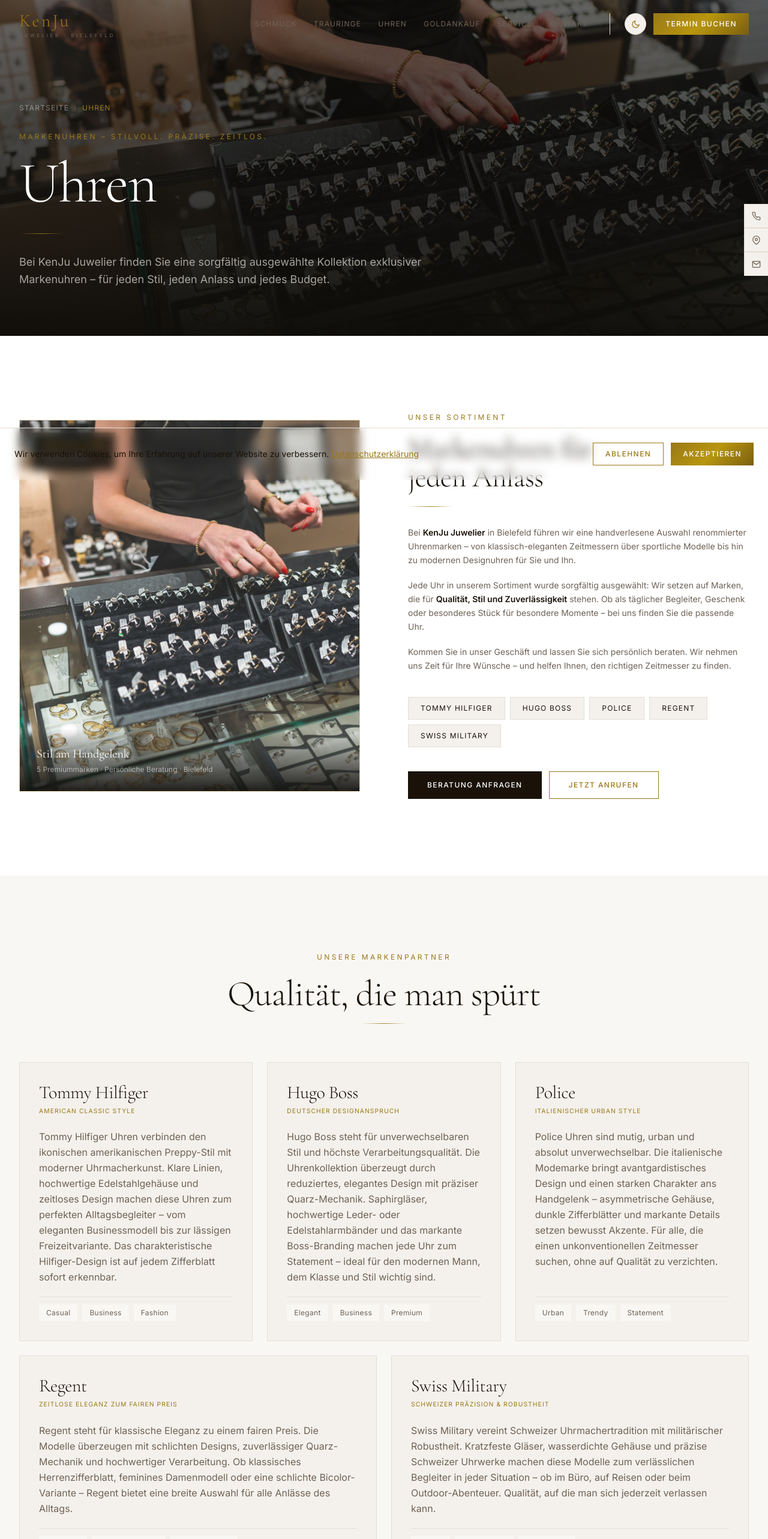
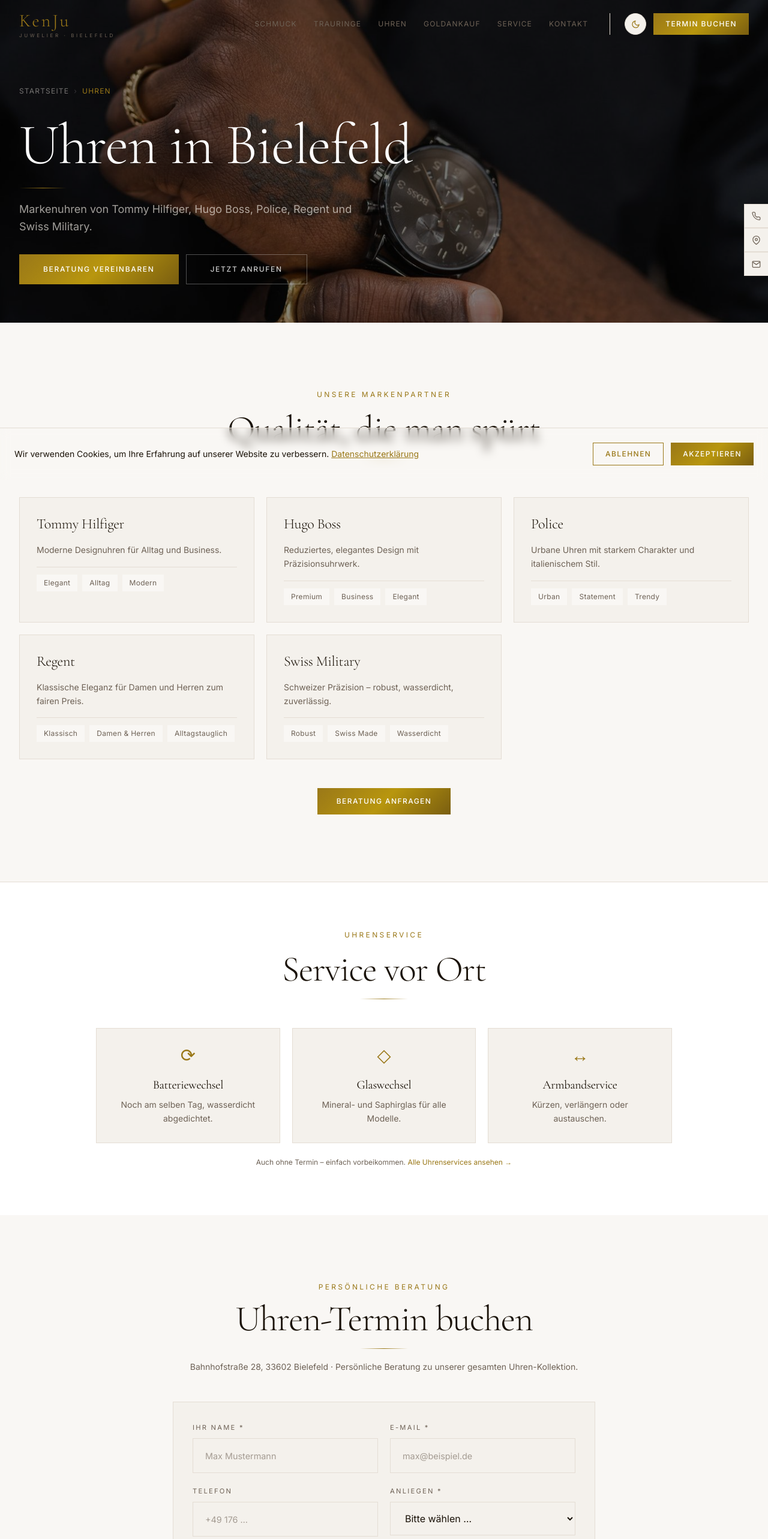
Before and after one commit to Rabi-dev1/Kenju-Juwelier, a Next.js app: page /uhren in a window 1280 px wide. Shown: the top 2566 px of the page at 60% size. Built offline with nearby package versions, Linux system fonts and the light colour scheme.

Commit message:
Uhren: neues Hero-Bild, Text radikal gekuerzt, Markenkarten kompakter, Service-Vorschau

```diff
--- a/app/uhren/page.tsx
+++ b/app/uhren/page.tsx
@@ -5,186 +5,110 @@
 import AppointmentForm from '@/components/AppointmentForm';
 
 export const metadata: Metadata = {
-  title: 'Uhren – Tommy Hilfiger, Hugo Boss, Police & mehr | KenJu Juwelier Bielefeld',
-  description: 'Exklusive Markenuhren bei KenJu Juwelier Bielefeld: Tommy Hilfiger, Hugo Boss, Police, Regent und Swiss Military. Persönliche Beratung und fachkundiger Uhrenservice vor Ort.',
-  keywords: ['Uhren Bielefeld', 'Tommy Hilfiger Uhren', 'Hugo Boss Uhren', 'Police Uhren', 'Regent Uhren', 'Swiss Military Uhren', 'Juwelier Bielefeld'],
+  title: 'Uhren in Bielefeld – Tommy Hilfiger, Hugo Boss & mehr | KenJu Juwelier',
+  description: 'Markenuhren bei KenJu Juwelier Bielefeld: Tommy Hilfiger, Hugo Boss, Police, Regent und Swiss Military. Persönliche Beratung vor Ort.',
+  keywords: ['Uhren Bielefeld', 'Tommy Hilfiger Uhren', 'Hugo Boss Uhren', 'Police Uhren', 'Juwelier Bielefeld'],
   alternates: { canonical: 'https://kenju-juwelier.de/uhren' },
 };
 
 const brands = [
   {
     name: 'Tommy Hilfiger',
-    subtitle: 'American Classic Style',
-    desc: 'Tommy Hilfiger Uhren verbinden den ikonischen amerikanischen Preppy-Stil mit moderner Uhrmacherkunst. Klare Linien, hochwertige Edelstahlgehäuse und zeitloses Design machen diese Uhren zum perfekten Alltagsbegleiter – vom eleganten Businessmodell bis zur lässigen Freizeitvariante. Das charakteristische Hilfiger-Design ist auf jedem Zifferblatt sofort erkennbar.',
-    tags: ['Casual', 'Business', 'Fashion'],
+    desc: 'Moderne Designuhren für Alltag und Business.',
+    tags: ['Elegant', 'Alltag', 'Modern'],
   },
   {
     name: 'Hugo Boss',
-    subtitle: 'Deutscher Designanspruch',
-    desc: 'Hugo Boss steht für unverwechselbaren Stil und höchste Verarbeitungsqualität. Die Uhrenkollektion überzeugt durch reduziertes, elegantes Design mit präziser Quarz-Mechanik. Saphirgläser, hochwertige Leder- oder Edelstahlarmbänder und das markante Boss-Branding machen jede Uhr zum Statement – ideal für den modernen Mann, dem Klasse und Stil wichtig sind.',
-    tags: ['Elegant', 'Business', 'Premium'],
+    desc: 'Reduziertes, elegantes Design mit Präzisionsuhrwerk.',
+    tags: ['Premium', 'Business', 'Elegant'],
   },
   {
     name: 'Police',
-    subtitle: 'Italienischer Urban Style',
-    desc: 'Police Uhren sind mutig, urban und absolut unverwechselbar. Die italienische Modemarke bringt avantgardistisches Design und einen starken Charakter ans Handgelenk – asymmetrische Gehäuse, dunkle Zifferblätter und markante Details setzen bewusst Akzente. Für alle, die einen unkonventionellen Zeitmesser suchen, ohne auf Qualität zu verzichten.',
-    tags: ['Urban', 'Trendy', 'Statement'],
+    desc: 'Urbane Uhren mit starkem Charakter und italienischem Stil.',
+    tags: ['Urban', 'Statement', 'Trendy'],
   },
   {
     name: 'Regent',
-    subtitle: 'Zeitlose Eleganz zum fairen Preis',
-    desc: 'Regent steht für klassische Eleganz zu einem fairen Preis. Die Modelle überzeugen mit schlichten Designs, zuverlässiger Quarz-Mechanik und hochwertiger Verarbeitung. Ob klassisches Herrenzifferblatt, feminines Damenmodell oder eine schlichte Bicolor-Variante – Regent bietet eine breite Auswahl für alle Anlässe des Alltags.',
+    desc: 'Klassische Eleganz für Damen und Herren zum fairen Preis.',
     tags: ['Klassisch', 'Damen & Herren', 'Alltagstauglich'],
   },
   {
     name: 'Swiss Military',
-    subtitle: 'Schweizer Präzision & Robustheit',
-    desc: 'Swiss Military vereint Schweizer Uhrmachertradition mit militärischer Robustheit. Kratzfeste Gläser, wasserdichte Gehäuse und präzise Schweizer Uhrwerke machen diese Modelle zum verlässlichen Begleiter in jeder Situation – ob im Büro, auf Reisen oder beim Outdoor-Abenteuer. Qualität, auf die man sich jederzeit verlassen kann.',
-    tags: ['Robust', 'Wasserdicht', 'Swiss Made'],
+    desc: 'Schweizer Präzision – robust, wasserdicht, zuverlässig.',
+    tags: ['Robust', 'Swiss Made', 'Wasserdicht'],
   },
+];
+
+const services = [
+  { icon: '⟳', title: 'Batteriewechsel', desc: 'Noch am selben Tag, wasserdicht abgedichtet.' },
+  { icon: '◇', title: 'Glaswechsel',     desc: 'Mineral- und Saphirglas für alle Modelle.' },
+  { icon: '↔', title: 'Armbandservice',  desc: 'Kürzen, verlängern oder austauschen.' },
 ];
 
 export default function UhrenPage() {
   return (
     <>
-      <CategoryHero
-        title="Uhren"
-        subtitle="Markenuhren – Stilvoll. Präzise. Zeitlos."
-        description="Bei KenJu Juwelier finden Sie eine sorgfältig ausgewählte Kollektion exklusiver Markenuhren – für jeden Stil, jeden Anlass und jedes Budget."
-        imageSrc="/images/creolen.jpg"
-        imageAlt="Uhren Kollektion KenJu Juwelier Bielefeld"
-        breadcrumb="Uhren"
-        pageUrl="https://kenju-juwelier.de/uhren"
+      {/* ── HERO ─────────────────────────────────────────── */}
+      <section
+        className="relative flex items-end pb-16 pt-36 overflow-hidden"
+        style={{ background: '#0F0D0A', minHeight: '65vh' }}
+      >
+        <div className="absolute inset-0">
+          <Image
+            src="/images/uhrhero.jpg"
+            alt="Markenuhren KenJu Juwelier Bielefeld"
+            fill
+            sizes="100vw"
+            className="object-cover"
+            priority
           />
-
-      {/* ── Intro: 1 Bild + starker Text ─────────────────── */}
-      <section className="py-32" style={{ backgroundColor: 'var(--kj-bg)' }}>
-        <div className="max-w-7xl mx-auto px-4 sm:px-6 lg:px-8">
-          <div className="grid grid-cols-1 lg:grid-cols-2 gap-20 items-center">
-
-            {/* Das EINE premium Bild der gesamten Seite */}
-            <div className="relative h-[480px] lg:h-[620px] overflow-hidden gold-border group">
-              <Image
-                src="/images/creolen.jpg"
-                alt="Markenuhren bei KenJu Juwelier Bielefeld"
-                fill
-                sizes="(max-width: 1024px) 100vw, 50vw"
-                className="object-cover img-zoom"
-                priority
-                style={{ opacity: 0.88 }}
-              />
-              <div className="img-caption">
-                <p className="font-serif text-xl text-white">Stil am Handgelenk</p>
-                <p className="font-sans text-xs mt-1" style={{ color: 'rgba(255,255,255,0.55)' }}>
-                  5 Premiummarken · Persönliche Beratung · Bielefeld
-                </p>
-              </div>
-              <div
-                className="absolute top-5 left-5 px-4 py-3"
-                style={{ background: 'rgba(15,13,10,0.85)', border: '1px solid rgba(201,168,76,0.4)' }}
-              >
-                <p className="font-sans text-xs tracking-widest uppercase" style={{ color: 'var(--kj-gold)' }}>Markenuhren</p>
-                <p className="font-serif text-sm text-white mt-0.5">KenJu Juwelier</p>
-              </div>
+          <div className="absolute inset-0" style={{ background: 'rgba(0,0,0,0.48)' }} />
         </div>
 
-            {/* Text */}
-            <div>
-              <p className="section-subtitle mb-5">Unser Sortiment</p>
-              <h2 className="font-serif text-4xl md:text-5xl font-light leading-tight mb-6" style={{ color: 'var(--kj-text)' }}>
-                Markenuhren für<br />jeden Anlass
-              </h2>
-              <div className="divider-gold mb-8" />
-              <p className="font-sans text-sm leading-relaxed mb-5" style={{ color: 'var(--kj-muted)' }}>
-                Bei <strong style={{ color: 'var(--kj-text)' }}>KenJu Juwelier</strong> in Bielefeld führen
-                wir eine handverlesene Auswahl renommierter Uhrenmarken – von klassisch-eleganten
-                Zeitmessern über sportliche Modelle bis hin zu modernen Designuhren für Sie und Ihn.
+        <div className="relative max-w-7xl mx-auto px-4 sm:px-6 lg:px-8 w-full">
+          <nav className="flex items-center gap-2 font-sans text-xs mb-8 tracking-widest uppercase" style={{ color: 'rgba(245,240,232,0.45)' }}>
+            <Link href="/" style={{ color: 'rgba(245,240,232,0.45)' }} className="hover:opacity-80 transition-opacity">Startseite</Link>
+            <span style={{ opacity: 0.4 }}>›</span>
+            <span style={{ color: 'var(--kj-gold)' }}>Uhren</span>
+          </nav>
+          <h1 className="font-serif text-6xl md:text-8xl font-light mb-5 text-white" style={{ lineHeight: 1.05 }}>
+            Uhren in Bielefeld
+          </h1>
+          <div className="divider-gold mb-5" />
+          <p className="font-sans text-lg max-w-xl leading-relaxed mb-8" style={{ color: 'rgba(245,240,232,0.65)' }}>
+            Markenuhren von Tommy Hilfiger, Hugo Boss, Police, Regent und Swiss Military.
           </p>
-              <p className="font-sans text-sm leading-relaxed mb-5" style={{ color: 'var(--kj-muted)' }}>
-                Jede Uhr in unserem Sortiment wurde sorgfältig ausgewählt: Wir setzen auf Marken,
-                die für <strong style={{ color: 'var(--kj-text)' }}>Qualität, Stil und Zuverlässigkeit</strong> stehen.
-                Ob als täglicher Begleiter, Geschenk oder besonderes Stück für besondere Momente –
-                bei uns finden Sie die passende Uhr.
-              </p>
-              <p className="font-sans text-sm leading-relaxed mb-10" style={{ color: 'var(--kj-muted)' }}>
-                Kommen Sie in unser Geschäft und lassen Sie sich persönlich beraten. Wir nehmen uns
-                Zeit für Ihre Wünsche – und helfen Ihnen, den richtigen Zeitmesser zu finden.
-              </p>
-
-              {/* Marken-Chips */}
-              <div className="flex flex-wrap gap-2 mb-10">
-                {brands.map((b) => (
-                  <span key={b.name} className="brand-tag">{b.name}</span>
-                ))}
-              </div>
-
           <div className="flex flex-col sm:flex-row gap-3">
-                <Link href="#termin" className="btn-dark">Beratung anfragen</Link>
-                <a href="tel:+4917663284312" className="btn-outline-gold">Jetzt anrufen</a>
-              </div>
-            </div>
+            <Link href="#termin" className="btn-gold" style={{ fontSize: '0.75rem', letterSpacing: '0.14em', padding: '1rem 2.5rem' }}>
+              Beratung vereinbaren
+            </Link>
+            <a href="tel:+4917663284312" className="btn-outline-gold" style={{ fontSize: '0.75rem', letterSpacing: '0.14em', padding: '1rem 2.5rem', borderColor: 'rgba(255,255,255,0.3)', color: 'rgba(255,255,255,0.8)' }}>
+              Jetzt anrufen
+            </a>
           </div>
         </div>
       </section>
 
-      {/* ── Marken – große typografische Karten ─────────── */}
-      <section className="py-32" style={{ backgroundColor: 'var(--kj-surface)' }}>
+      {/* ── MARKEN ───────────────────────────────────────── */}
+      <section className="py-28" style={{ backgroundColor: 'var(--kj-surface)' }}>
         <div className="max-w-7xl mx-auto px-4 sm:px-6 lg:px-8">
           <div className="text-center mb-16">
-            <p className="section-subtitle mb-5">Unsere Markenpartner</p>
+            <p className="section-subtitle mb-4">Unsere Markenpartner</p>
             <h2 className="section-title mb-4">Qualität, die man spürt</h2>
             <div className="divider-gold mx-auto" />
           </div>
 
-          {/* Brand cards – typographic + bold */}
-          <div className="grid grid-cols-1 md:grid-cols-2 lg:grid-cols-3 gap-6 mb-6">
-            {brands.slice(0, 3).map((brand) => (
+          <div className="grid grid-cols-1 sm:grid-cols-2 lg:grid-cols-3 gap-5">
+            {brands.map((brand) => (
               <div
                 key={brand.name}
-                className="p-8 flex flex-col gap-5 transition-all duration-300 hover:shadow-xl hover:-translate-y-0.5"
+                className="p-7 flex flex-col gap-4 transition-all duration-300 hover:-translate-y-0.5"
                 style={{ background: 'var(--kj-card)', border: '1px solid var(--kj-border)' }}
               >
-                <div>
-                  <h3 className="font-serif text-3xl font-light mb-1" style={{ color: 'var(--kj-text)' }}>
+                <h3 className="font-serif text-2xl font-light" style={{ color: 'var(--kj-text)' }}>
                   {brand.name}
                 </h3>
-                  <p className="font-sans text-[0.65rem] tracking-widest uppercase" style={{ color: 'var(--kj-gold)' }}>
-                    {brand.subtitle}
-                  </p>
-                </div>
-                <p className="font-sans text-base leading-relaxed flex-1" style={{ color: 'var(--kj-muted)' }}>
-                  {brand.desc}
-                </p>
-                <div className="flex flex-wrap gap-2 pt-3" style={{ borderTop: '1px solid var(--kj-border)' }}>
-                  {brand.tags.map((tag) => (
-                    <span
-                      key={tag}
-                      className="font-sans text-xs px-3 py-1.5 tracking-wide"
-                      style={{ background: 'var(--kj-surface)', color: 'var(--kj-muted)' }}
-                    >
-                      {tag}
-                    </span>
-                  ))}
-                </div>
-              </div>
-            ))}
-          </div>
-          <div className="grid grid-cols-1 md:grid-cols-2 gap-6">
-            {brands.slice(3).map((brand) => (
-              <div
-                key={brand.name}
-                className="p-8 flex flex-col gap-5 transition-all duration-300 hover:shadow-xl hover:-translate-y-0.5"
-                style={{ background: 'var(--kj-card)', border: '1px solid var(--kj-border)' }}
-              >
-                <div>
-                  <h3 className="font-serif text-3xl font-light mb-1" style={{ color: 'var(--kj-text)' }}>
-                    {brand.name}
-                  </h3>
-                  <p className="font-sans text-[0.65rem] tracking-widest uppercase" style={{ color: 'var(--kj-gold)' }}>
-                    {brand.subtitle}
-                  </p>
-                </div>
-                <p className="font-sans text-base leading-relaxed flex-1" style={{ color: 'var(--kj-muted)' }}>
+                <p className="font-sans text-sm leading-relaxed" style={{ color: 'var(--kj-muted)' }}>
                   {brand.desc}
                 </p>
                 <div className="flex flex-wrap gap-2 pt-3" style={{ borderTop: '1px solid var(--kj-border)' }}>
@@ -202,43 +126,43 @@
             ))}
           </div>
 
-          <div className="text-center mt-14">
-            <div className="flex flex-col sm:flex-row gap-4 justify-center">
+          <div className="text-center mt-12">
             <Link href="#termin" className="btn-gold">Beratung anfragen</Link>
-              <a href="tel:+4917663284312" className="btn-outline-gold">Jetzt anrufen</a>
-            </div>
           </div>
         </div>
       </section>
 
-      {/* ── Uhrenservice Hinweis ─────────────────────────── */}
+      {/* ── SERVICE ──────────────────────────────────────── */}
       <section className="py-20" style={{ backgroundColor: 'var(--kj-bg)', borderTop: '1px solid var(--kj-border)' }}>
-        <div className="max-w-7xl mx-auto px-4 sm:px-6 lg:px-8">
-          <div className="grid grid-cols-1 md:grid-cols-3 gap-8 text-center">
-            {[
-              { icon: '⟳', title: 'Batteriewechsel', desc: 'Schnell und sicher – noch am selben Tag, wasserdicht abgedichtet.' },
-              { icon: '◇', title: 'Glaswechsel', desc: 'Ersatz von Mineralglas und Saphirglas für alle Uhrenmodelle.' },
-              { icon: '↔', title: 'Armbandreparatur', desc: 'Kürzen, verlängern oder austauschen – Metall, Leder und Kunststoff.' },
-            ].map((s) => (
+        <div className="max-w-5xl mx-auto px-4 sm:px-6 lg:px-8">
+          <div className="text-center mb-12">
+            <p className="section-subtitle mb-4">Uhrenservice</p>
+            <h2 className="section-title mb-4">Service vor Ort</h2>
+            <div className="divider-gold mx-auto" />
+          </div>
+
+          <div className="grid grid-cols-1 md:grid-cols-3 gap-5">
+            {services.map((s) => (
               <div
                 key={s.title}
-                className="p-8"
+                className="p-7 text-center"
                 style={{ border: '1px solid var(--kj-border)', background: 'var(--kj-card)' }}
               >
                 <span className="font-serif text-3xl mb-4 block" style={{ color: 'var(--kj-gold)' }}>{s.icon}</span>
-                <h3 className="font-serif text-xl mb-3" style={{ color: 'var(--kj-text)' }}>{s.title}</h3>
+                <h3 className="font-serif text-xl mb-2" style={{ color: 'var(--kj-text)' }}>{s.title}</h3>
                 <p className="font-sans text-sm leading-relaxed" style={{ color: 'var(--kj-muted)' }}>{s.desc}</p>
               </div>
             ))}
           </div>
+
           <p className="font-sans text-xs text-center mt-6" style={{ color: 'var(--kj-muted)' }}>
-            Alle Uhrenservices auch ohne Termin – einfach vorbeikommen.{' '}
-            <Link href="/service" style={{ color: 'var(--kj-gold)' }}>Alle Serviceleistungen →</Link>
+            Auch ohne Termin – einfach vorbeikommen.{' '}
+            <Link href="/service" style={{ color: 'var(--kj-gold)' }}>Alle Uhrenservices ansehen →</Link>
           </p>
         </div>
       </section>
 
-      {/* ── Appointment ─────────────────────────────────── */}
+      {/* ── APPOINTMENT ──────────────────────────────────── */}
       <section className="py-28" style={{ backgroundColor: 'var(--kj-surface)' }} id="termin">
         <div className="max-w-3xl mx-auto px-4 sm:px-6 lg:px-8">
           <div className="text-center mb-12">
@@ -246,8 +170,7 @@
             <h2 className="section-title mb-4">Uhren-Termin buchen</h2>
             <div className="divider-gold mx-auto mb-5" />
             <p className="font-sans text-sm" style={{ color: 'var(--kj-muted)' }}>
-              Kommen Sie in unser Atelier in der Bahnhofstraße 28 – wir beraten Sie ausführlich zu
-              unserer gesamten Uhren-Kollektion und zum Uhrenservice.
+              Bahnhofstraße 28, 33602 Bielefeld · Persönliche Beratung zu unserer gesamten Uhren-Kollektion.
             </p>
           </div>
           <div className="p-8" style={{ background: 'var(--kj-card)', border: '1px solid var(--kj-border)' }}>
```
Also changed, not shown: public/images/uhrhero.jpg (added), public/images/uhrzeig.jpg (added). Lines whose indentation alone changed are shown as unchanged.
